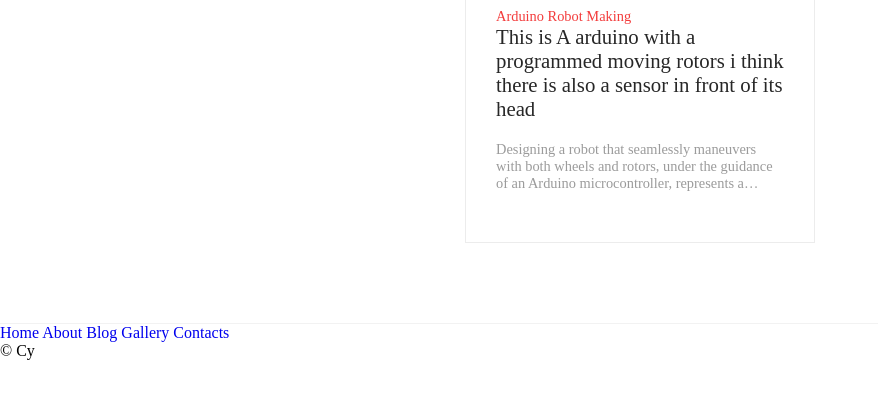
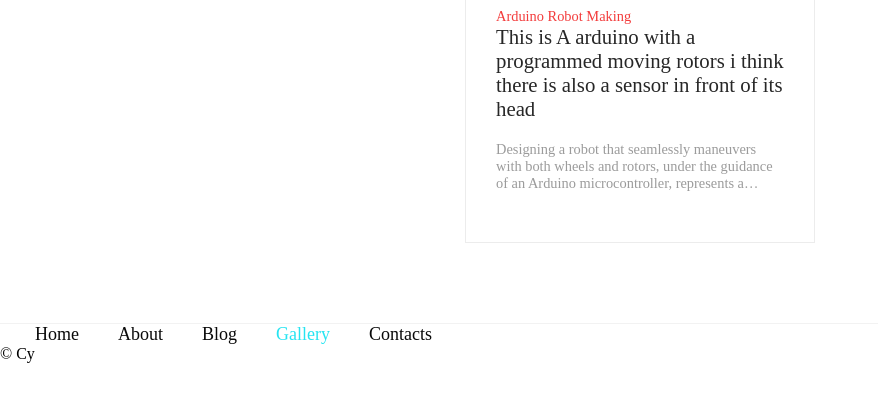
Before and after one commit to GhinkCy/web, a plain HTML site: page blog.html in a window 1280 px wide. Shown: the part 183-584 px from the top of the page, without its empty margins (0-878 px from the left). Drawn offline with Linux system fonts and the light colour scheme.

Commit message:
Second Commit

```diff
--- a/blog.css
+++ b/blog.css
@@ -88,3 +88,16 @@
     text-overflow: ellipsis;
     margin: 20px 0px;
 }
+.navbar a{
+    font-size: 18px;
+    color: #0a0a0a;
+    text-decoration: none;
+    font-weight: 500;
+    margin-left: 35px;
+    transition: .3s;
+}
+.navbar a:hover,
+.navbar a.active {
+    color: rgb(38, 228, 241);
+
+}
--- a/blog.html
+++ b/blog.html
@@ -34,13 +34,19 @@
 
 </div>
     </section>
-    <nav>
-        <a href="Home.html">Home</a>
-        <a href="about.html">About</a>
-        <a href="blog.html">Blog</a>
-        <a href="gallery.html">Gallery</a>
-        <a href="contacts.html">Contacts</a>
-    </nav>
+    <body>
+        <header>
+
+            <header class="header">
+        <nav class="navbar">
+            <a href="Home.html">Home</a>
+            <a href="about.html">About</a>
+            <a href="blog.html">Blog</a>
+            <a href="gallery.html"  class="active">Gallery</a>
+            <a href="contacts.html">Contacts</a>
+        </nav>
+        </header>
+      </body>
     <footer>
         &copy; Cy
     </footer>
```
Also changed, not shown: about.html (+1 -1 lines), contacts.html (+1 -1 lines), index.html (renamed from Home.html, +1 -1 lines).
